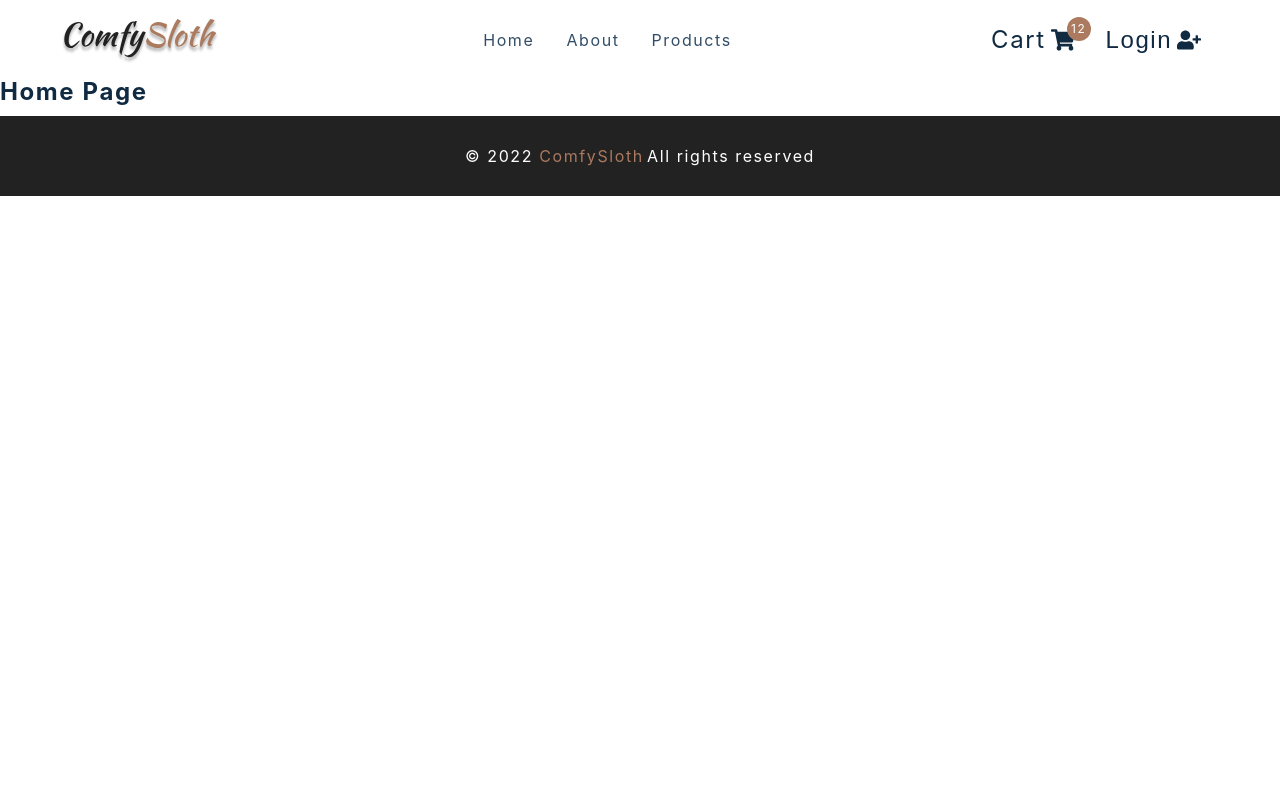
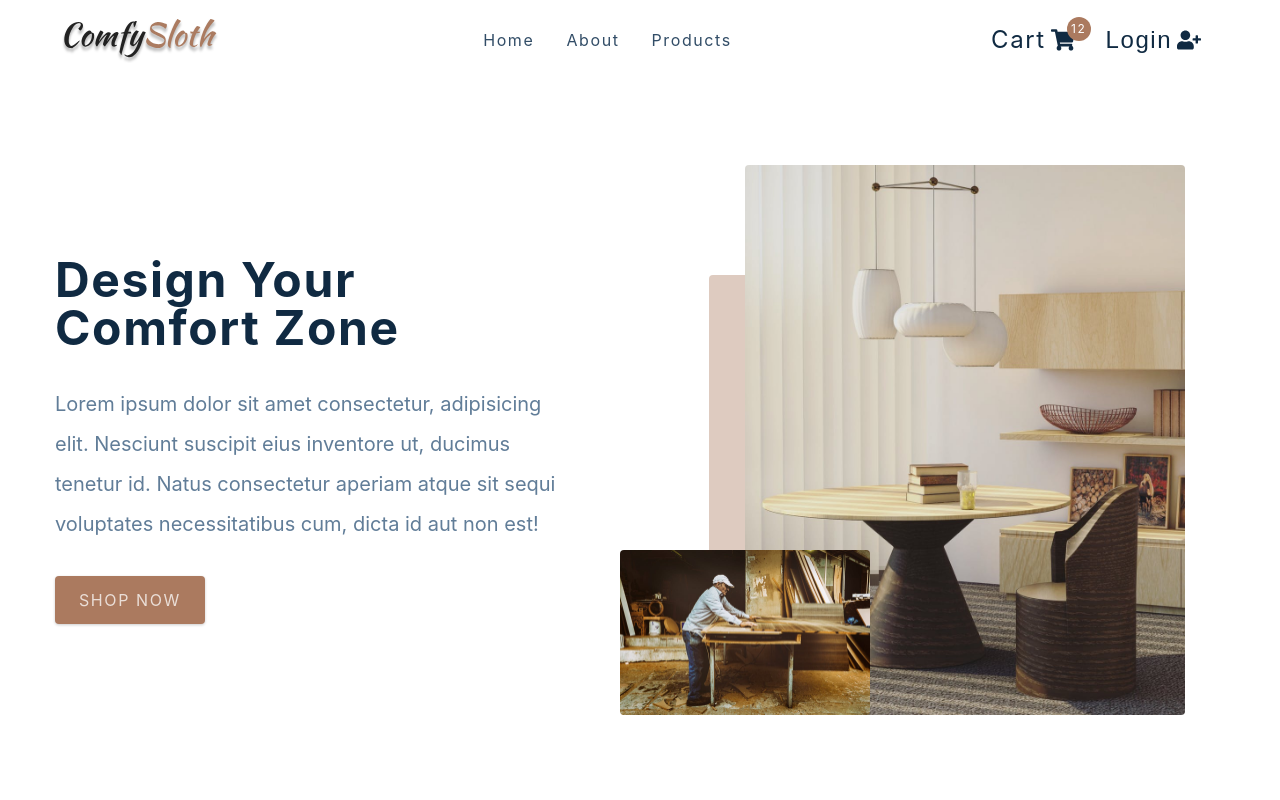
Before and after one commit to livos/jsc-react-comfy-sloth-ecom, a React (Create React App) app: page / in a window 1280 px wide. Shown: the top 800 px of the page. Built offline with nearby package versions, Linux system fonts and the light colour scheme; the HTML template or start-up script is replaced by a standard one.

Commit message:
home page hero

```diff
--- a/src/components/Hero.js
+++ b/src/components/Hero.js
@@ -1,12 +1,34 @@
-import React from 'react'
-import styled from 'styled-components'
-import { Link } from 'react-router-dom'
-import heroBcg from '../assets/hero-bcg.jpeg'
-import heroBcg2 from '../assets/hero-bcg-2.jpeg'
+import React from "react";
+import styled from "styled-components";
+import { Link } from "react-router-dom";
+import heroBcg from "../assets/hero-bcg.jpeg";
+import heroBcg2 from "../assets/hero-bcg-2.jpeg";
 
 const Hero = () => {
-  return <h4>hero</h4>
-}
+  return (
+    <Wrapper className="section-center">
+      <article className="content">
+        <h1>
+          design your <br />
+          comfort zone
+        </h1>
+        <p>
+          Lorem ipsum dolor sit amet consectetur, adipisicing elit. Nesciunt
+          suscipit eius inventore ut, ducimus tenetur id. Natus consectetur
+          aperiam atque sit sequi voluptates necessitatibus cum, dicta id aut
+          non est!
+        </p>
+        <Link to="/products" className="btn hero-btn">
+          shop now
+        </Link>
+      </article>
+      <article className="img-container">
+        <img src={heroBcg} alt="nice table" className="main-img" />
+        <img src={heroBcg2} alt="person working" className="accent-img" />
+      </article>
+    </Wrapper>
+  );
+};
 
 const Wrapper = styled.section`
   min-height: 60vh;
@@ -58,7 +80,7 @@
       border-radius: var(--radius);
     }
     .img-container::before {
-      content: '';
+      content: "";
       position: absolute;
       width: 10%;
       height: 80%;
@@ -68,6 +90,6 @@
       border-radius: var(--radius);
     }
   }
-`
+`;
 
-export default Hero
+export default Hero;
--- a/src/pages/HomePage.js
+++ b/src/pages/HomePage.js
@@ -1,7 +1,14 @@
-import React from 'react'
-import { FeaturedProducts, Hero, Services, Contact } from '../components'
+import React from "react";
+import { FeaturedProducts, Hero, Services, Contact } from "../components";
 const HomePage = () => {
-  return <h4>home page</h4>
-}
+  return (
+    <main>
+      <Hero />
+      <FeaturedProducts />
+      <Services />
+      <Contact />
+    </main>
+  );
+};
 
-export default HomePage
+export default HomePage;
```
